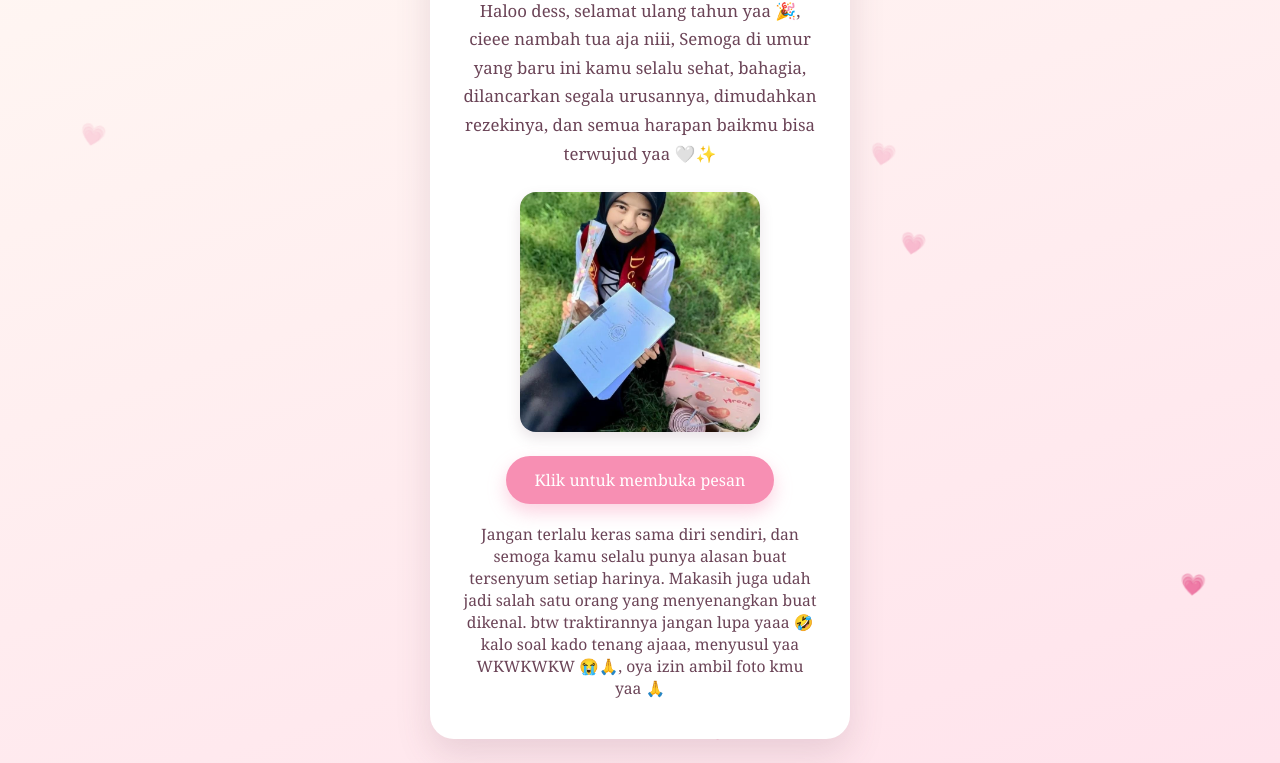
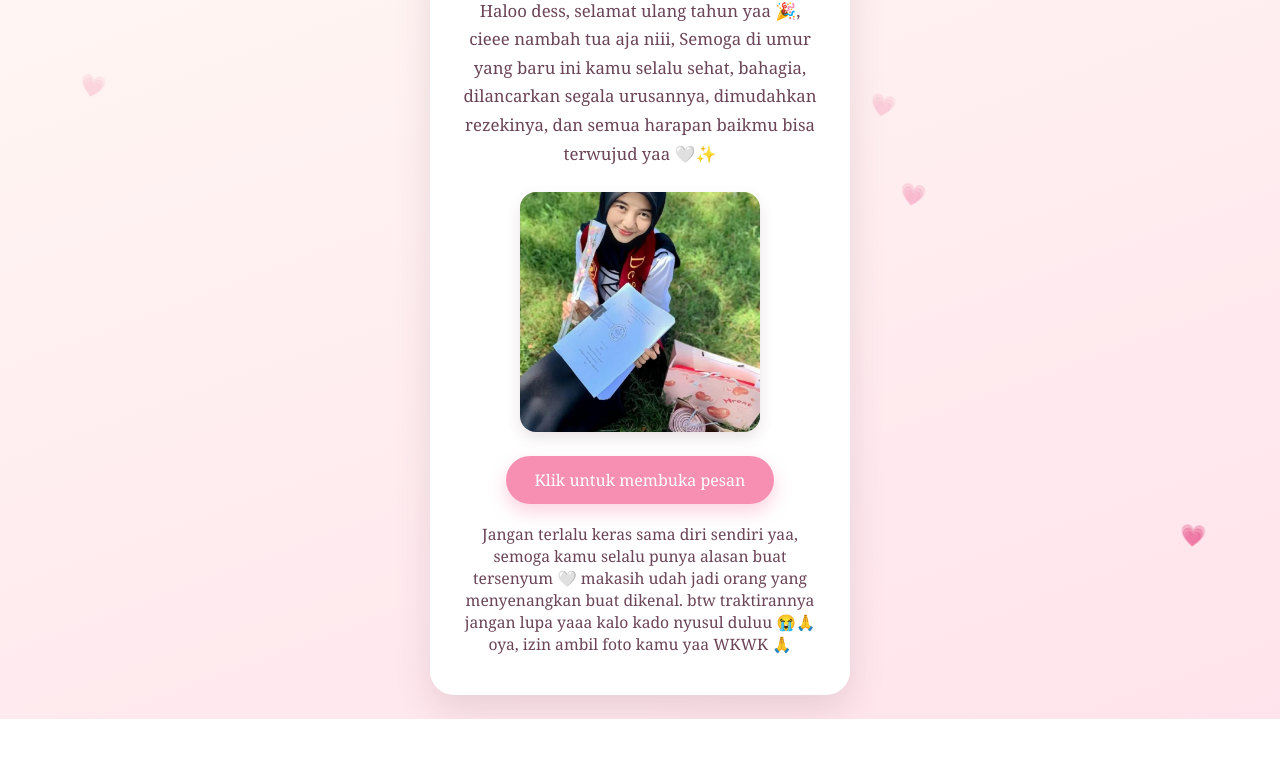
Before and after one commit to varrmiii/happy-birthday, a plain HTML site: page index.html in a window 1280 px wide. Both pictures are taken after a click on the button "Klik untuk membuka pesan". Shown: the part 162-925 px from the top of the page. After the commit the page ends 881 px from the top, so only its background shows below. Drawn offline with Linux system fonts and the light colour scheme.

Commit message:
Update index.html

```diff
--- a/index.html
+++ b/index.html
@@ -133,9 +133,9 @@
 
     <!-- GANTI PESAN RAHASIA DI SINI -->
     <p class="secret" id="secret">
-      Jangan terlalu keras sama diri sendiri, dan semoga kamu selalu punya alasan buat tersenyum setiap harinya.
-      Makasih juga udah jadi salah satu orang yang menyenangkan buat dikenal. btw traktirannya jangan lupa yaaa 🤣
-      kalo soal kado tenang ajaaa, menyusul yaa WKWKWKW 😭🙏, oya izin ambil foto kmu yaa 🙏
+      Jangan terlalu keras sama diri sendiri yaa, semoga kamu selalu punya alasan buat tersenyum 🤍
+      makasih udah jadi orang yang menyenangkan buat dikenal. btw traktirannya jangan lupa yaaa
+      kalo kado nyusul duluu 😭🙏 oya, izin ambil foto kamu yaa WKWK 🙏
     </p>
   </div>
 
```
